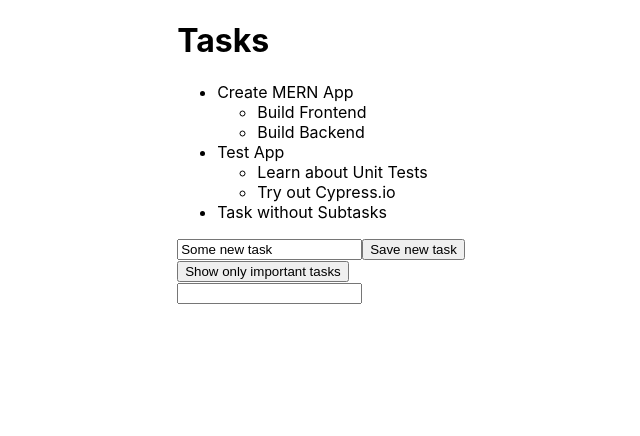
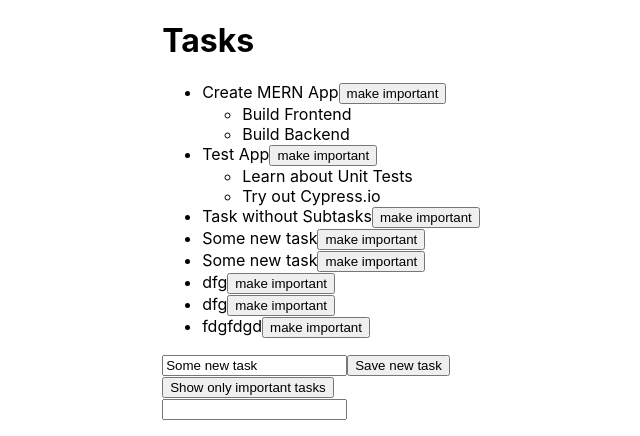
Before and after one commit to MichDist/extended-todo-list, a React (Create React App) app: page / in a window 1280 px wide. Shown: the top 436 px of the page, without its empty margins (319-959 px from the left). Built offline with nearby package versions, Linux system fonts and the light colour scheme; data requests are answered from the project's data file.

Commit message:
POST works now

```diff
--- a/db.json
+++ b/db.json
@@ -1,5 +1,5 @@
 {
-    "tasks": [
+  "tasks": [
     {
       "id": 1,
       "content": "Create MERN App",
@@ -41,7 +41,36 @@
       "content": "Task without Subtasks",
       "date": "2020-02-07",
       "important": false
-
+    },
+    {
+      "id": 4,
+      "content": "Some new task",
+      "date": "2020-02-10T20:55:41.474Z",
+      "important": true
+    },
+    {
+      "content": "Some new task",
+      "date": "2020-02-10T20:56:20.034Z",
+      "important": false,
+      "id": 5
+    },
+    {
+      "content": "dfg",
+      "date": "2020-02-10T20:56:22.073Z",
+      "important": true,
+      "id": 6
+    },
+    {
+      "content": "dfg",
+      "date": "2020-02-10T20:56:33.025Z",
+      "important": true,
+      "id": 7
+    },
+    {
+      "content": "fdgfdgd",
+      "date": "2020-02-10T20:57:57.481Z",
+      "important": true,
+      "id": 8
     }
   ]
 }
--- a/src/App.js
+++ b/src/App.js
@@ -73,16 +73,19 @@ const App = () => {
   const addTask = (event) => {
     event.preventDefault();
     const newTaskObject = {
-      id: tasksState.length + 1,
       content: newTask,
       date: new Date().toISOString(),
       important: Math.random() > 0.5
-
     }
 
-    setTasksState(tasksState.concat(newTaskObject));
-    setNewTask('Some new Task');
-  }
+    axios
+      .post('http://localhost:3001/tasks', newTaskObject)
+      .then(response => {
+        console.log(response)
+        setTasksState(tasksState.concat(response.data))
+        setNewTask('')
+      })
+    }
 
   const handleNewTask = (event) => {
     console.log(event.target.value)
@@ -95,10 +98,20 @@ const App = () => {
   }
 
   const tasksToShow = showAll
-    ? <Task tasks={tasksState} filter={filter}/>
-    : <Task tasks={tasksState.filter(task => task.important)} filter={filter} />
+    ? <Task tasks={tasksState} filter={filter} toggleImportance={() => toggleImportanceOf(tasksState.id)}/>
+    : <Task tasks={tasksState.filter(task => task.important)} filter={filter} toggleImportance={() => toggleImportanceOf(tasksState.id)} />
 
   const showTasks = () => tasksToShow
+
+  const toggleImportanceOf = id => {
+    const url = `http://localhost:3001/tasks/${id}`
+    const task = tasksState.find(n => n.id === id)
+    const changedTask = { ...task, important: !task.important}
+
+    axios.put(url, changedTask).then(response => {
+      setTasksState(tasksState.map(task => task.id !== id ? task : response.data))
+    })
+  }
 
   return (
     <div className='App'>
--- a/src/components/Task.js
+++ b/src/components/Task.js
@@ -1,12 +1,17 @@
 import React from 'react';
 import Subtask from './Subtask';
 
-const Task = ({tasks, filter}) => {
+const Task = ({tasks, filter, toggleImportance}) => {
   // Search function
   const filteredTasks = tasks.filter(task => task.content.toLowerCase().includes(filter.toLowerCase()))
 
+  // Importance
+  const label = tasks.important // FEHLER
+    ? 'make not important' : 'make important'
+
     return (
       filteredTasks.map(task => <li key={task.id}>{task.content}
+      <button onClick={toggleImportance}>{label}</button>
 
       <ul>{<Subtask task={task} />}</ul>
 
```
